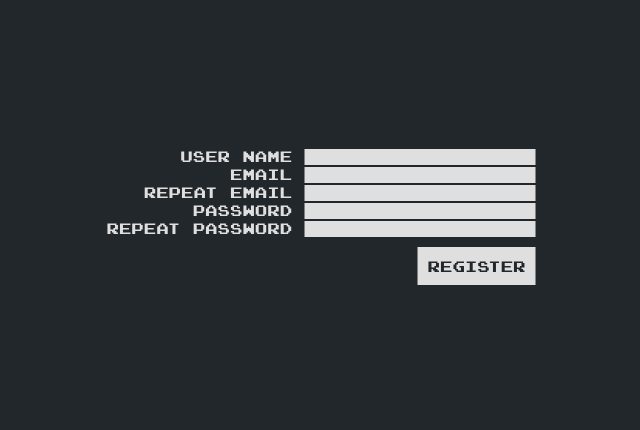
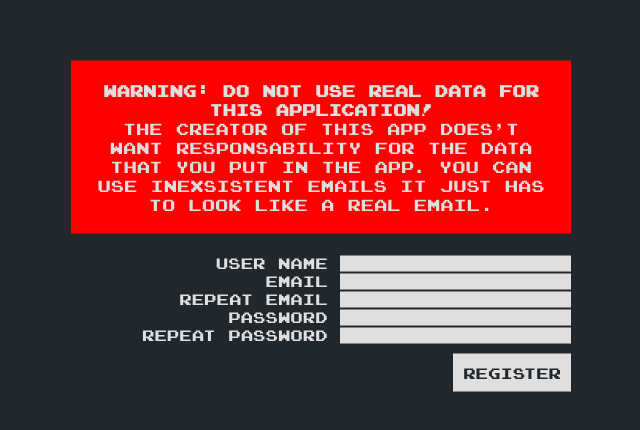
Before and after one commit to stanciuruben/minesweeper-online, a website: page pages/register.html in a window 1280 px wide. Shown: the part 184-614 px from the top of the page, without its empty margins (319-959 px from the left). Drawn offline with Linux system fonts and the light colour scheme.

Commit message:
feat: registration warning

```diff
--- a/css/main.css
+++ b/css/main.css
@@ -104,6 +104,17 @@ body {
 
 .select-options {
 	color: #dfdfdf;
+}
+
+.register-warning {
+	text-align: center;
+	margin: 2rem 0;
+	padding: 2rem;
+	font-size: 1.6rem;
+}
+
+.register-warning__title {
+	display: block;
 }
 
 .form {
@@ -261,6 +272,10 @@ body {
 
 /* IDs */
 
+#app-container {
+	max-width: 50rem;
+}
+
 #user-info {
 	white-space: nowrap;
 	font-size: 1.5rem;
--- a/pages/register.html
+++ b/pages/register.html
@@ -9,6 +9,13 @@
 </head>
 <body>
     <div id="app-container" class="u-center-absolute">
+        <p class="register-warning text-white cell-mine">
+            <strong class="register-warning__title" >
+                Warning: Do not use real data for this application!
+            </strong>
+            The creator of this app does't want responsability for the data that you put in the app.
+            You can use inexsistent emails it just has to look like a real email.
+        </p>
         <form class="form" id="from" action="javascript:void(0);">
             <div class="form__input">
                 <label for="user-name">User Name</label>
```
